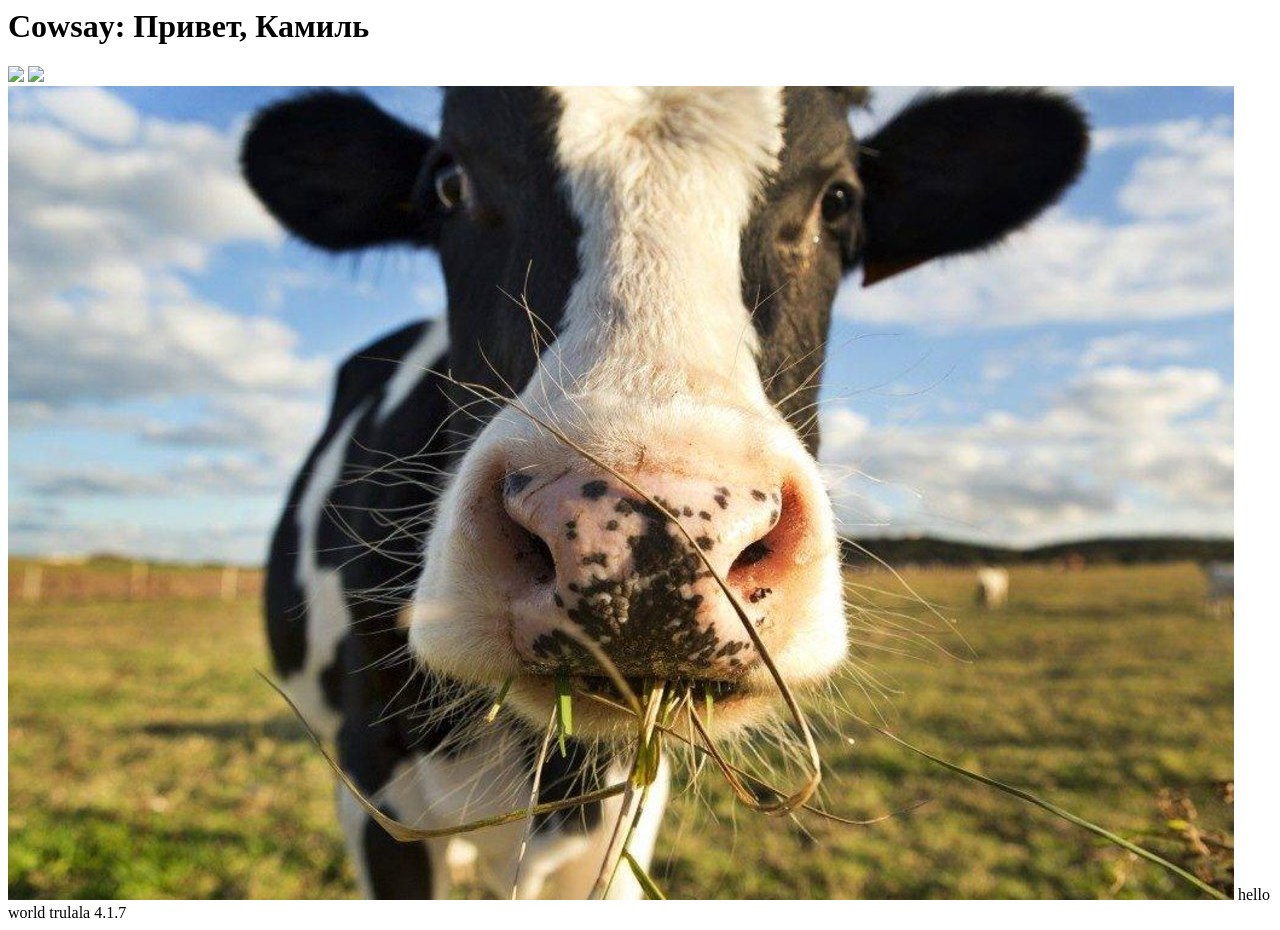
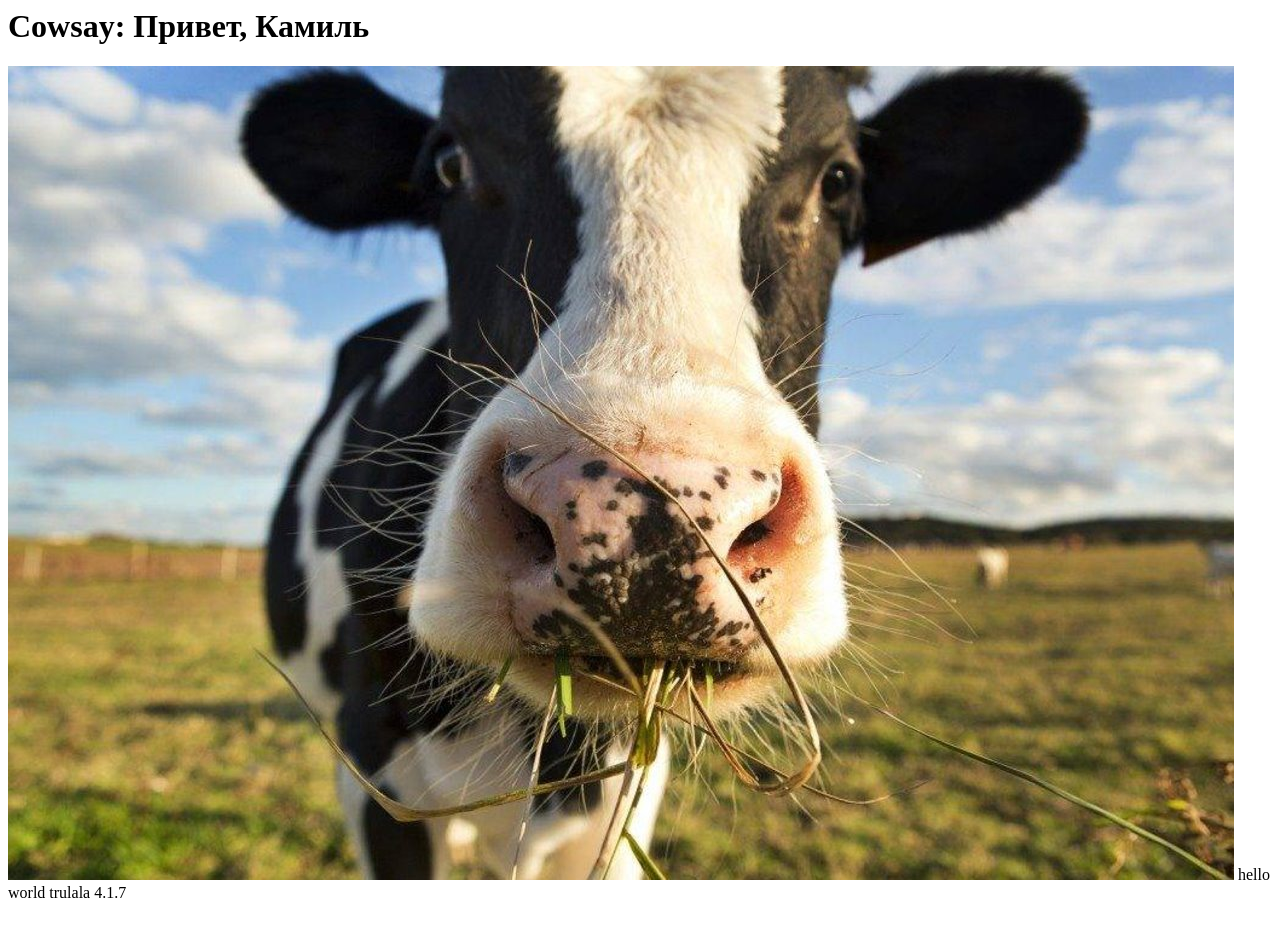
Before and after one commit to yksie/pages, a plain HTML site: page index.html in a window 1280 px wide. Drawn offline with Linux system fonts and the light colour scheme.

Commit message:
Update index.html

```diff
--- a/index.html
+++ b/index.html
@@ -1,8 +1,6 @@
 <h1> Cowsay: Привет, Камиль </h1>
-<img src=”img/https://github.com/yksie/pages/blob/main/756558956032208.jpg”>
 
 <body>
-<img src=”https://github.com/yksie/pages/blob/main/756558956032208.jpg?raw=true”>
 <img src=756558956032208.jpg>
 </body>
 hello world
```
